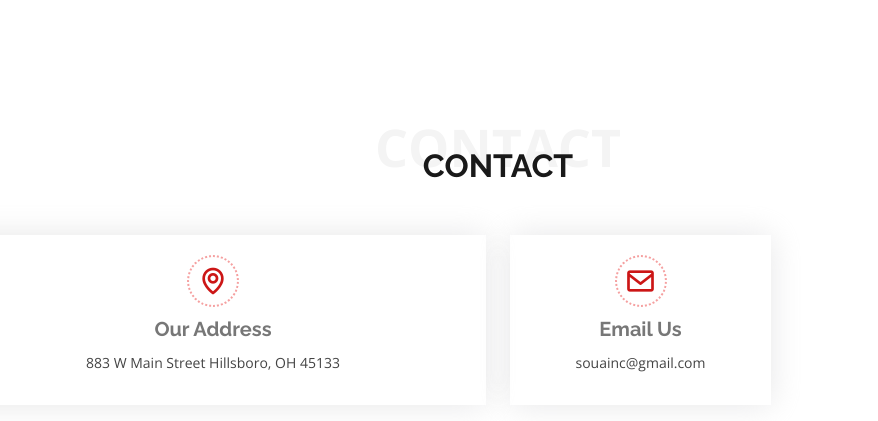
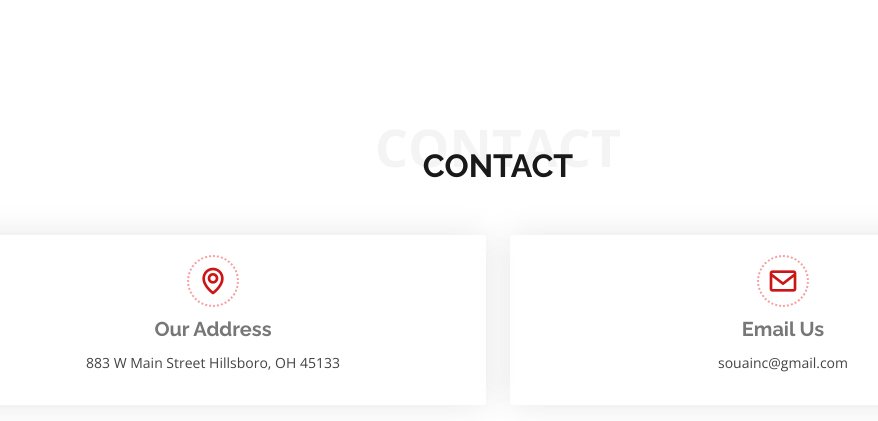
Before and after one commit to South-Ohio/South-Ohio.github.io, a website: page docs/index.html in a window 1280 px wide. Shown: the part 3330-3751 px from the top of the page, without its empty margins (142-1020 px from the left). Drawn offline with nearby package versions, Linux system fonts and the light colour scheme.

Commit message:
Update index.html

```diff
--- a/docs/index.html
+++ b/docs/index.html
@@ -253,7 +253,7 @@
             </div>
           </div>
 
-          <div class="col-lg-3 col-md-6">
+          <div class="col-lg-6">
             <div class="info-box  mb-4">
               <i class="bx bx-envelope"></i>
               <h3>Email Us</h3>
```
